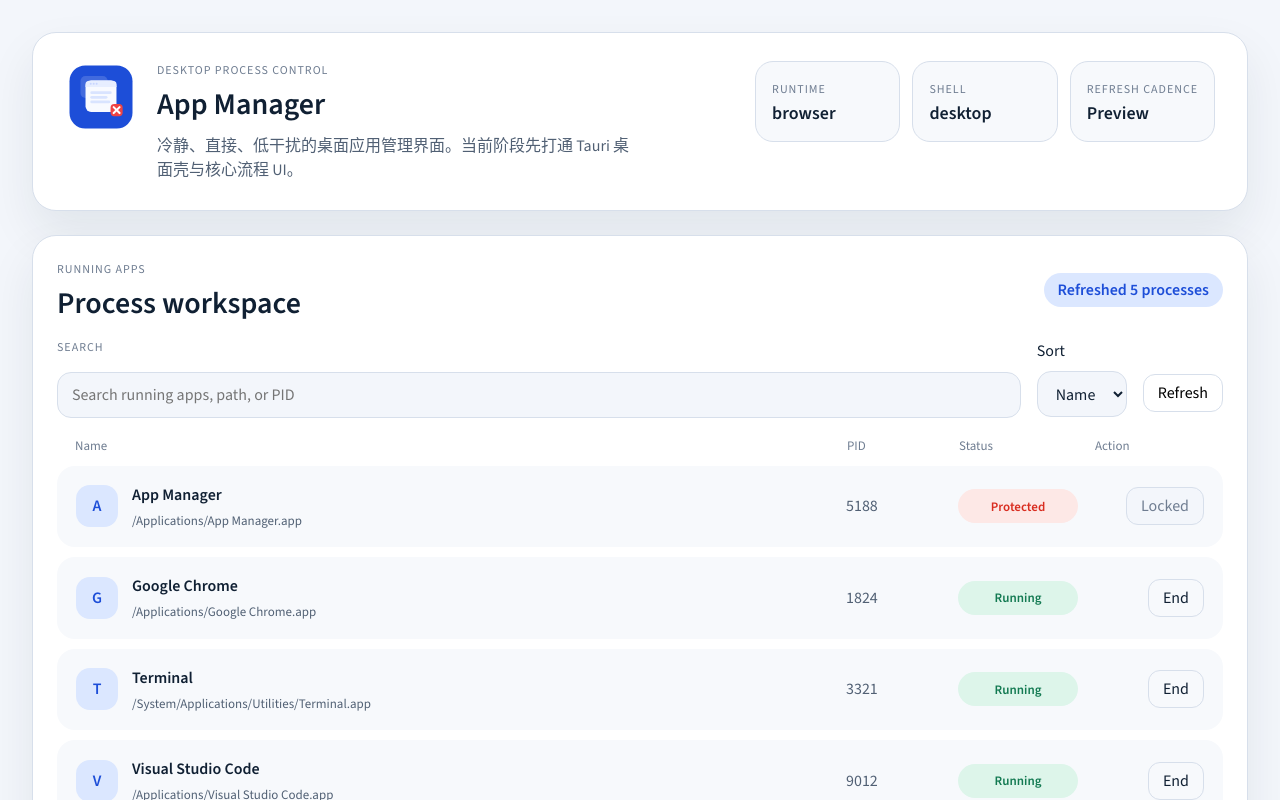
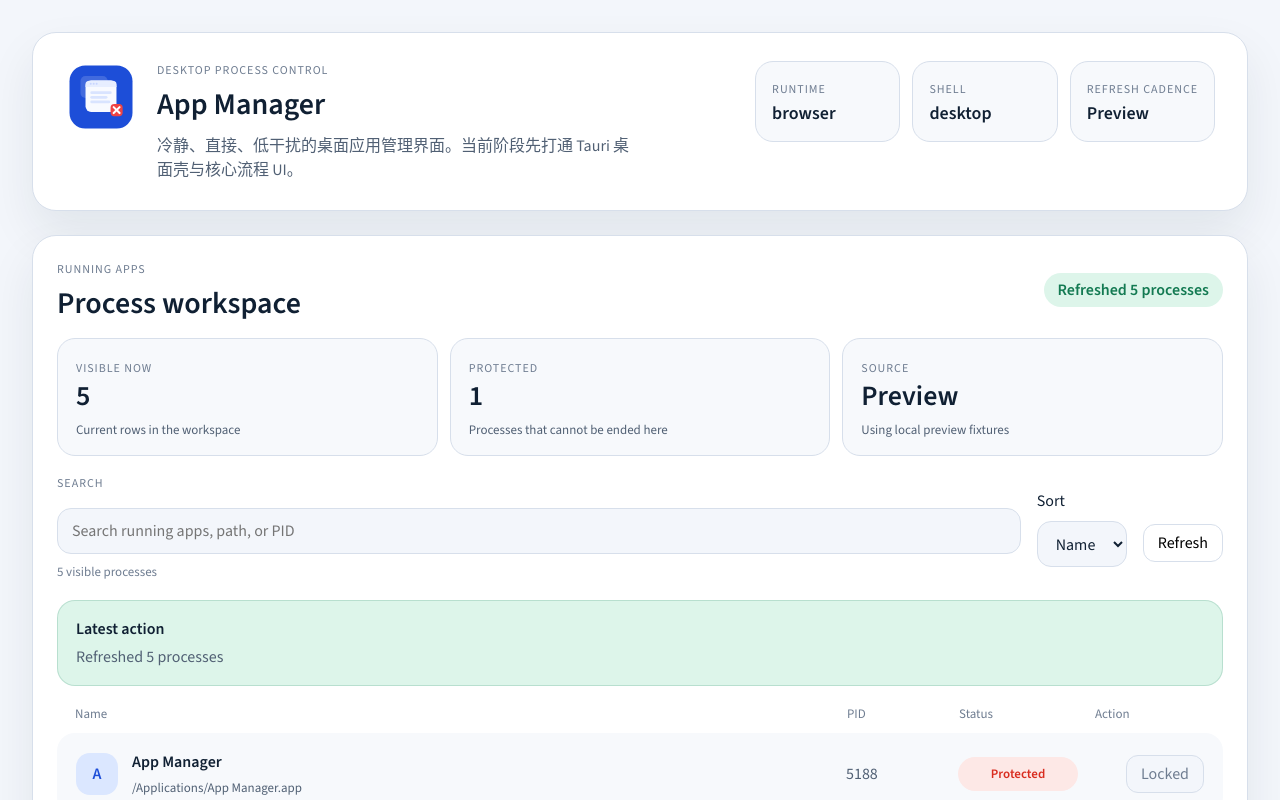
Before and after one commit to ZhcChen/App-Manager, a React (Vite) app in the folder desktop/: page / in a window 1280 px wide. Both pictures are taken after a click on the button "Refresh". Shown: the top 800 px of the page. Built offline with nearby package versions, Linux system fonts and the light colour scheme.

Commit message:
feat(desktop): refine process workspace feedback

```diff
--- a/desktop/src/App.tsx
+++ b/desktop/src/App.tsx
@@ -88,6 +88,27 @@
     return next;
   }, [processes.items, query, sortMode]);
 
+  const protectedCount = useMemo(
+    () => processes.items.filter((item) => !item.canTerminate).length,
+    [processes.items]
+  );
+
+  const statusTone = useMemo(() => {
+    if (processes.error) {
+      return "error";
+    }
+
+    if (processes.terminatingPid !== null) {
+      return "warning";
+    }
+
+    if (processes.notice) {
+      return "success";
+    }
+
+    return "info";
+  }, [processes.error, processes.notice, processes.terminatingPid]);
+
   const handleConfirmTerminate = async () => {
     if (!target) {
       return;
@@ -143,27 +164,83 @@
             <h2>Process workspace</h2>
           </div>
           <div className="header-actions">
-            <span className="status-pill">{statusMessage}</span>
+            <span className={`status-pill status-pill--${statusTone}`}>
+              {statusMessage}
+            </span>
           </div>
         </header>
 
+        <div className="workspace-overview" aria-label="Process overview">
+          <article className="overview-card">
+            <span className="meta-label">Visible now</span>
+            <strong>{filteredItems.length}</strong>
+            <p>Current rows in the workspace</p>
+          </article>
+          <article className="overview-card">
+            <span className="meta-label">Protected</span>
+            <strong>{protectedCount}</strong>
+            <p>Processes that cannot be ended here</p>
+          </article>
+          <article className="overview-card">
+            <span className="meta-label">Source</span>
+            <strong>{bootstrap.runtime === "tauri" ? "Live OS" : "Preview"}</strong>
+            <p>
+              {bootstrap.runtime === "tauri"
+                ? "Using Tauri IPC and Rust process core"
+                : "Using local preview fixtures"}
+            </p>
+          </article>
+        </div>
+
         <ProcessToolbar
           query={query}
+          resultCount={filteredItems.length}
+          totalCount={processes.items.length}
           sortMode={sortMode}
           isRefreshing={processes.isRefreshing}
           onQueryChange={setQuery}
           onSortModeChange={setSortMode}
+          onClearQuery={() => setQuery("")}
           onRefresh={() => {
             void processes.refresh();
           }}
         />
 
+        {processes.error ? (
+          <section className="feedback-banner feedback-banner--error" role="alert">
+            <div>
+              <p className="feedback-banner__title">Unable to refresh process list</p>
+              <p className="feedback-banner__copy">{processes.error.message}</p>
+            </div>
+            <button
+              type="button"
+              className="secondary-button"
+              onClick={() => {
+                void processes.refresh();
+              }}
+            >
+              Retry
+            </button>
+          </section>
+        ) : processes.notice ? (
+          <section className="feedback-banner feedback-banner--success" role="status">
+            <div>
+              <p className="feedback-banner__title">Latest action</p>
+              <p className="feedback-banner__copy">{processes.notice}</p>
+            </div>
+          </section>
+        ) : null}
+
         <ProcessList
           items={filteredItems}
           error={processes.error}
           isLoading={processes.isLoading}
+          query={query}
           terminatingPid={processes.terminatingPid}
           onTerminate={setTarget}
+          onRetry={() => {
+            void processes.refresh();
+          }}
         />
 
         <footer className="workspace-footer">
--- a/desktop/src/features/processes/components/ProcessList.tsx
+++ b/desktop/src/features/processes/components/ProcessList.tsx
@@ -8,8 +8,10 @@
   items: ProcessItem[];
   error: ProcessApiError | null;
   isLoading: boolean;
+  query: string;
   terminatingPid: number | null;
   onTerminate: (item: ProcessItem) => void;
+  onRetry: () => void;
 };
 
 const statusLabel: Record<ProcessItem["status"], string> = {
@@ -18,7 +20,9 @@
 };
 
 export function ProcessList(props: ProcessListProps) {
-  const { items, error, isLoading, terminatingPid, onTerminate } = props;
+  const { items, error, isLoading, query, terminatingPid, onTerminate, onRetry } =
+    props;
+  const hasQuery = query.trim().length > 0;
 
   if (isLoading) {
     return (
@@ -34,6 +38,13 @@
       <div className="empty-state empty-state--error" role="alert">
         <h3>Failed to load processes</h3>
         <p>{error.message}</p>
+        <button
+          type="button"
+          className="secondary-button empty-state__action"
+          onClick={onRetry}
+        >
+          Retry
+        </button>
       </div>
     );
   }
@@ -41,8 +52,12 @@
   if (!items.length) {
     return (
       <div className="empty-state" role="status">
-        <h3>No matching process</h3>
-        <p>Try another search term or refresh the process list.</p>
+        <h3>{hasQuery ? "No matching process" : "No visible processes"}</h3>
+        <p>
+          {hasQuery
+            ? `No process matched "${query}". Try another keyword.`
+            : "No running process is currently visible in this workspace."}
+        </p>
       </div>
     );
   }
--- a/desktop/src/features/processes/components/ProcessToolbar.tsx
+++ b/desktop/src/features/processes/components/ProcessToolbar.tsx
@@ -1,26 +1,54 @@
 type ProcessToolbarProps = {
   query: string;
+  resultCount: number;
+  totalCount: number;
   sortMode: "name" | "pid";
   isRefreshing: boolean;
   onQueryChange: (value: string) => void;
   onSortModeChange: (value: "name" | "pid") => void;
+  onClearQuery: () => void;
   onRefresh: () => void;
 };
 
 export function ProcessToolbar(props: ProcessToolbarProps) {
-  const { query, sortMode, isRefreshing, onQueryChange, onSortModeChange, onRefresh } =
-    props;
+  const {
+    query,
+    resultCount,
+    totalCount,
+    sortMode,
+    isRefreshing,
+    onQueryChange,
+    onSortModeChange,
+    onClearQuery,
+    onRefresh
+  } = props;
 
   return (
     <div className="toolbar">
       <label className="search-field">
         <span className="search-label">Search</span>
+        <div className="search-input-wrap">
           <input
             value={query}
             onChange={(event) => onQueryChange(event.target.value)}
             placeholder="Search running apps, path, or PID"
             aria-label="Search running apps"
           />
+          {query ? (
+            <button
+              type="button"
+              className="text-button search-clear-button"
+              onClick={onClearQuery}
+            >
+              Clear
+            </button>
+          ) : null}
+        </div>
+        <span className="field-hint">
+          {query
+            ? `Showing ${resultCount} of ${totalCount} visible processes`
+            : `${totalCount} visible processes`}
+        </span>
       </label>
 
       <label className="sort-field">
--- a/desktop/src/features/processes/useProcesses.ts
+++ b/desktop/src/features/processes/useProcesses.ts
@@ -29,6 +29,8 @@
 
   const refresh = useCallback(
     async (mode: RefreshMode = "manual") => {
+      setError(null);
+
       if (mode === "initial") {
         setIsLoading(true);
       } else if (usesVisibleRefreshState(mode)) {
@@ -78,10 +80,12 @@
 
       try {
         const result = await terminateProcess(item.pid);
+        setError(null);
         setNotice(`Ended process ${result.name} (${result.pid})`);
         await refresh("background");
         return true;
       } catch (cause) {
+        setNotice(null);
         setError(toProcessApiError(cause));
         return false;
       } finally {
--- a/desktop/src/styles/base.css
+++ b/desktop/src/styles/base.css
@@ -157,6 +157,21 @@
   font-weight: 600;
 }
 
+.status-pill--success {
+  background: var(--color-success-soft);
+  color: var(--color-success-strong);
+}
+
+.status-pill--warning {
+  background: var(--color-warning-soft);
+  color: var(--color-warning-strong);
+}
+
+.status-pill--error {
+  background: var(--color-danger-soft);
+  color: var(--color-danger-strong);
+}
+
 .toolbar {
   justify-content: space-between;
   gap: 16px;
@@ -173,6 +188,10 @@
   flex: 1 1 auto;
 }
 
+.search-input-wrap {
+  position: relative;
+}
+
 .search-field input,
 .sort-field select {
   min-height: 46px;
@@ -183,13 +202,91 @@
   color: var(--color-text-primary);
 }
 
+.search-field input {
+  width: 100%;
+  padding-right: 84px;
+}
+
 .search-field input:focus,
 .sort-field select:focus,
+.text-button:focus,
 .terminate-button:focus,
 .secondary-button:focus,
 .danger-button:focus {
   outline: 2px solid var(--color-accent-strong);
   outline-offset: 2px;
+}
+
+.search-clear-button {
+  position: absolute;
+  top: 50%;
+  right: 10px;
+  transform: translateY(-50%);
+}
+
+.field-hint {
+  color: var(--color-text-muted);
+  font-size: 13px;
+}
+
+.workspace-overview {
+  display: grid;
+  grid-template-columns: repeat(3, minmax(0, 1fr));
+  gap: 12px;
+}
+
+.overview-card {
+  padding: 16px 18px;
+  border-radius: 18px;
+  background: var(--color-surface-subtle);
+  border: 1px solid var(--color-border-soft);
+}
+
+.overview-card strong {
+  display: block;
+  margin-top: 2px;
+  font-size: 28px;
+  line-height: 1.1;
+}
+
+.overview-card p {
+  margin: 8px 0 0;
+  color: var(--color-text-secondary);
+  font-size: 13px;
+}
+
+.feedback-banner {
+  display: flex;
+  align-items: center;
+  justify-content: space-between;
+  gap: 16px;
+  padding: 16px 18px;
+  border-radius: 18px;
+  border: 1px solid var(--color-border-soft);
+}
+
+.feedback-banner--success {
+  background: var(--color-success-soft);
+  border-color: rgba(19, 122, 82, 0.18);
+}
+
+.feedback-banner--error {
+  background: var(--color-danger-soft);
+  border-color: rgba(217, 45, 32, 0.18);
+}
+
+.feedback-banner__title,
+.feedback-banner__copy {
+  margin: 0;
+}
+
+.feedback-banner__title {
+  font-weight: 600;
+}
+
+.feedback-banner__copy {
+  margin-top: 4px;
+  color: var(--color-text-secondary);
 }
 
 .process-list {
@@ -304,6 +401,15 @@
   margin-top: 30px;
 }
 
+.text-button {
+  min-height: 32px;
+  padding: 0 10px;
+  border: 0;
+  border-radius: 10px;
+  background: transparent;
+  color: var(--color-accent-strong);
+}
+
 .terminate-button {
   justify-self: end;
   color: var(--color-text-primary);
@@ -338,6 +444,10 @@
 .empty-state h3 {
   margin: 0 0 8px;
   color: var(--color-text-primary);
+}
+
+.empty-state__action {
+  margin-top: 16px;
 }
 
 .dialog-backdrop {
@@ -384,6 +494,7 @@
   }
 
   .hero-meta,
+  .workspace-overview,
   .process-list__head,
   .process-row {
     grid-template-columns: 1fr;
```
Also changed, not shown: 2 other files (tests, documents, lock files or other folders). Lines whose indentation alone changed are shown as unchanged.
